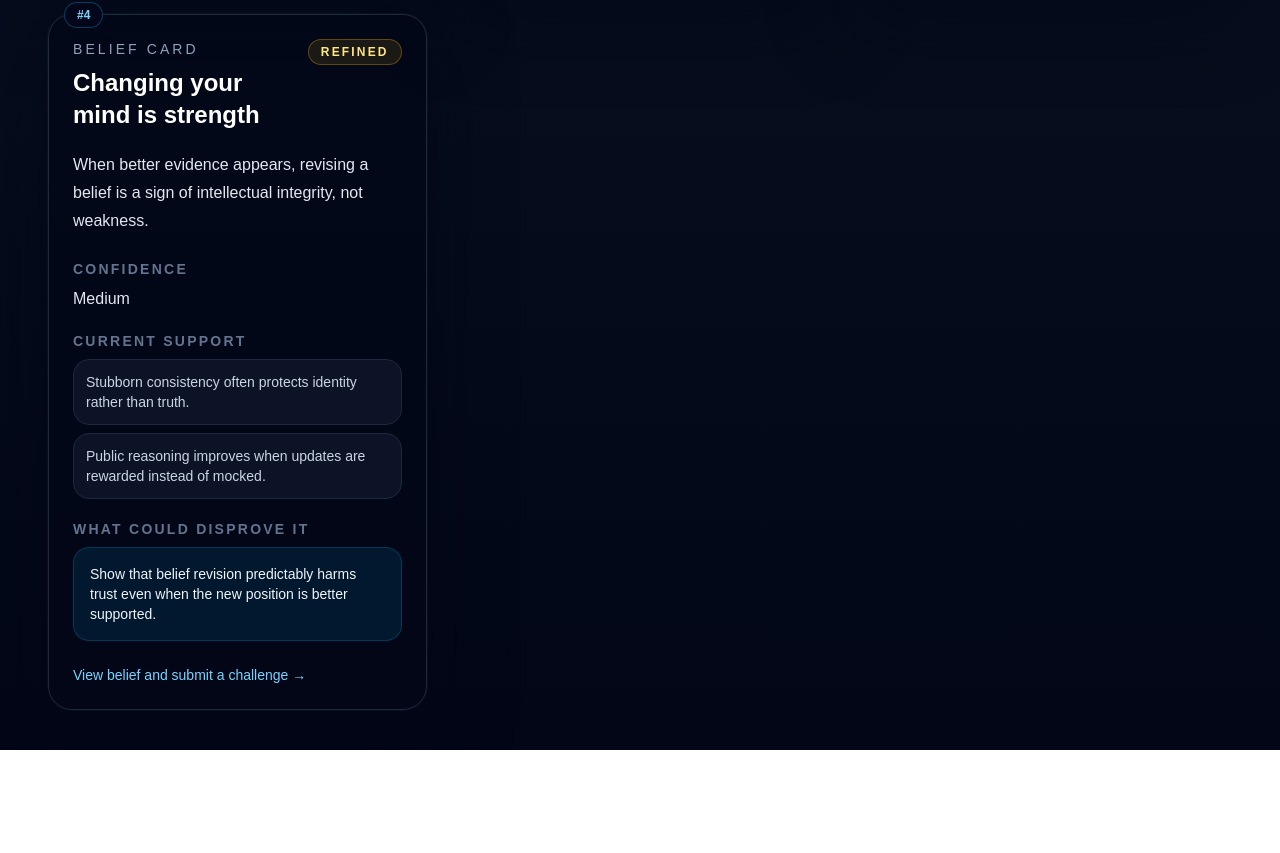
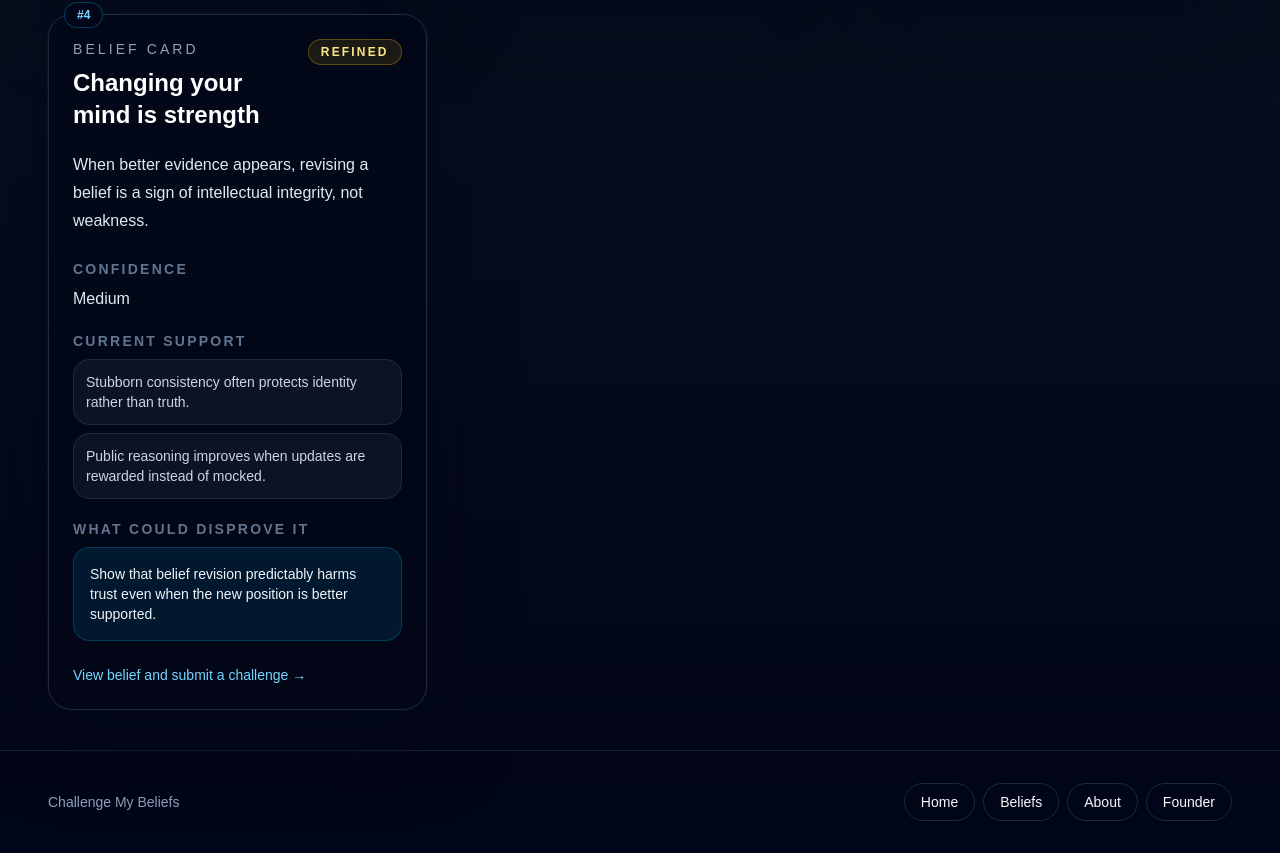
Before and after one commit to QPSGP/Challenge-My-Beliefs, a Next.js app: page /beliefs in a window 1280 px wide. Shown: the part 1163-2016 px from the top of the page. Before the commit the page ends 1913 px from the top, so only its background shows below. Built offline with nearby package versions, Linux system fonts and the light colour scheme.

Commit message:
chore: auto-sync from Cursor (2026-05-27 21:51 UTC)

```diff
--- /dev/null
+++ b/src/app/error.tsx
@@ -0,0 +1,46 @@
+"use client";
+
+import Link from "next/link";
+
+export default function Error({
+  reset,
+}: {
+  error: Error & { digest?: string };
+  reset: () => void;
+}) {
+  return (
+    <main className="mx-auto flex min-h-[50vh] w-full max-w-2xl flex-col justify-center gap-6 px-6 py-16">
+      <h1 className="text-3xl font-semibold text-white">Something went wrong</h1>
+      <p className="text-slate-300">
+        The page could not load. Try again, or use the links below.
+      </p>
+      <div className="flex flex-wrap gap-3">
+        <button
+          type="button"
+          onClick={reset}
+          className="rounded-full border border-sky-400/40 bg-sky-400/15 px-5 py-2 text-sm font-semibold text-sky-100"
+        >
+          Try again
+        </button>
+        <Link
+          href="/about"
+          className="rounded-full border border-slate-700 px-5 py-2 text-sm text-slate-200"
+        >
+          About
+        </Link>
+        <Link
+          href="/admin"
+          className="rounded-full border border-slate-700 px-5 py-2 text-sm text-slate-200"
+        >
+          Founder
+        </Link>
+        <Link
+          href="/beliefs"
+          className="rounded-full border border-slate-700 px-5 py-2 text-sm text-slate-200"
+        >
+          Beliefs
+        </Link>
+      </div>
+    </main>
+  );
+}
--- a/src/app/layout.tsx
+++ b/src/app/layout.tsx
@@ -1,5 +1,6 @@
 import type { Metadata } from "next";
 
+import { SiteFooter } from "@/components/site-footer";
 import { SiteNav } from "@/components/site-nav";
 
 import "./globals.css";
@@ -17,9 +18,10 @@
 }>) {
   return (
     <html lang="en">
-      <body>
+      <body className="flex min-h-screen flex-col">
         <SiteNav />
-        {children}
+        <div className="flex-1">{children}</div>
+        <SiteFooter />
       </body>
     </html>
   );
--- /dev/null
+++ b/src/components/site-footer.tsx
@@ -0,0 +1,29 @@
+import Link from "next/link";
+
+const links = [
+  { href: "/", label: "Home" },
+  { href: "/beliefs", label: "Beliefs" },
+  { href: "/about", label: "About" },
+  { href: "/admin", label: "Founder" },
+] as const;
+
+export function SiteFooter() {
+  return (
+    <footer className="mt-auto border-t border-slate-800/80 bg-slate-950/80">
+      <div className="mx-auto flex w-full max-w-7xl flex-col gap-4 px-6 py-8 sm:flex-row sm:items-center sm:justify-between sm:px-10 lg:px-12">
+        <p className="text-sm text-slate-400">Challenge My Beliefs</p>
+        <nav className="flex flex-wrap gap-2">
+          {links.map((link) => (
+            <Link
+              key={link.href}
+              href={link.href}
+              className="rounded-full border border-slate-800 px-4 py-2 text-sm text-slate-200 hover:border-sky-400/40 hover:text-white"
+            >
+              {link.label}
+            </Link>
+          ))}
+        </nav>
+      </div>
+    </footer>
+  );
+}
--- a/src/components/site-nav.tsx
+++ b/src/components/site-nav.tsx
@@ -9,18 +9,18 @@
 
 export function SiteNav() {
   return (
-    <header className="border-b border-slate-800/80 bg-slate-950/80 backdrop-blur">
-      <div className="mx-auto flex w-full max-w-7xl items-center justify-between gap-6 px-6 py-4 sm:px-10 lg:px-12">
+    <header className="sticky top-0 z-50 border-b border-slate-800/80 bg-slate-950/95 backdrop-blur">
+      <div className="mx-auto flex w-full max-w-7xl flex-col gap-3 px-6 py-4 sm:flex-row sm:items-center sm:justify-between sm:px-10 lg:px-12">
         <Link href="/" className="text-sm font-semibold uppercase tracking-[0.28em] text-sky-300">
           Challenge My Beliefs
         </Link>
 
-        <nav className="flex flex-wrap items-center gap-2">
+        <nav aria-label="Main" className="flex flex-wrap items-center gap-2">
           {links.map((link) => (
             <Link
               key={link.href}
               href={link.href}
-              className="rounded-full border border-slate-800 px-4 py-2 text-sm text-slate-200 transition hover:border-sky-400/40 hover:bg-sky-400/10 hover:text-white"
+              className="rounded-full border border-slate-800 px-4 py-2 text-sm font-medium text-slate-200 transition hover:border-sky-400/40 hover:bg-sky-400/10 hover:text-white"
             >
               {link.label}
             </Link>
--- a/src/lib/persistence.ts
+++ b/src/lib/persistence.ts
@@ -49,9 +49,9 @@
 
     return (await response.json()) as T;
   } catch {
-    const seeded = await readLocalJson<T>(localFallbackPath);
-    await writeBlobJson(pathname, seeded);
-    return seeded;
+    // Read from bundled repo files when blob is empty or unavailable.
+    // Do not write during a read — that was causing server errors on Vercel.
+    return readLocalJson<T>(localFallbackPath);
   }
 }
 
```
